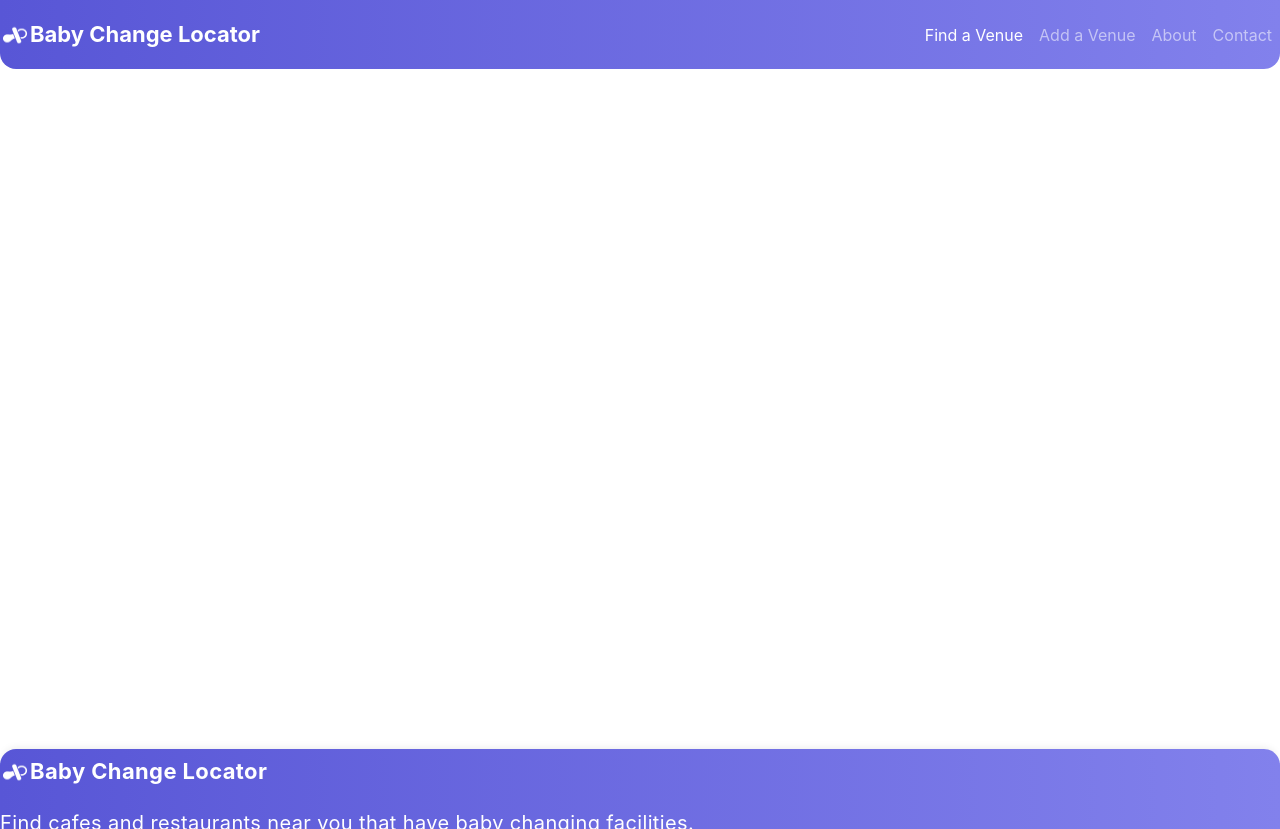
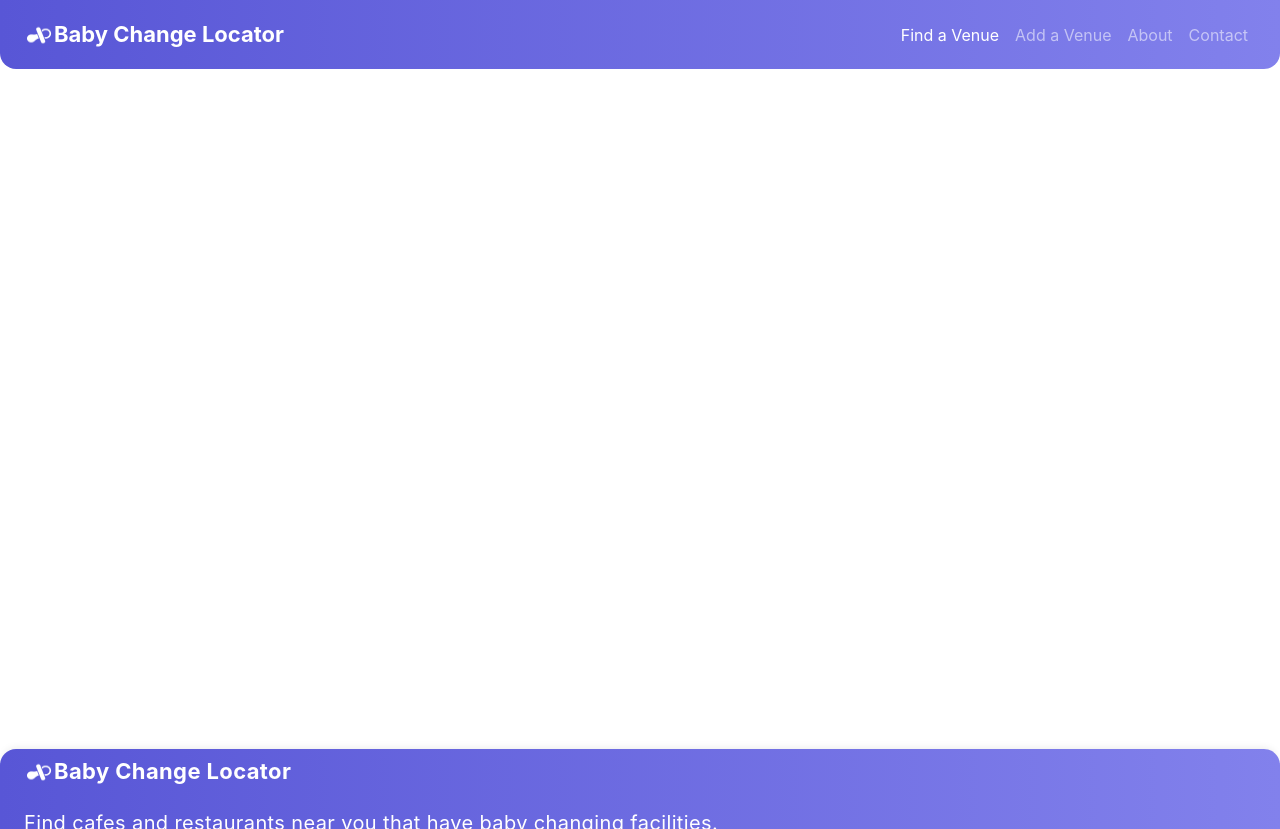
Before and after one commit to michellelclement/bottle_and_brew, a plain HTML site: page index.html in a window 1280 px wide. Drawn offline with nearby package versions, Linux system fonts and the light colour scheme.

Commit message:
Nav padding added

```diff
--- a/assets/css/style.css
+++ b/assets/css/style.css
@@ -42,7 +42,7 @@ p {
 
 .nav-container,
 .footer-container {
-  padding: 0 0px;
+  padding: 0 1.5em;
 }
 
 .brand {
```
